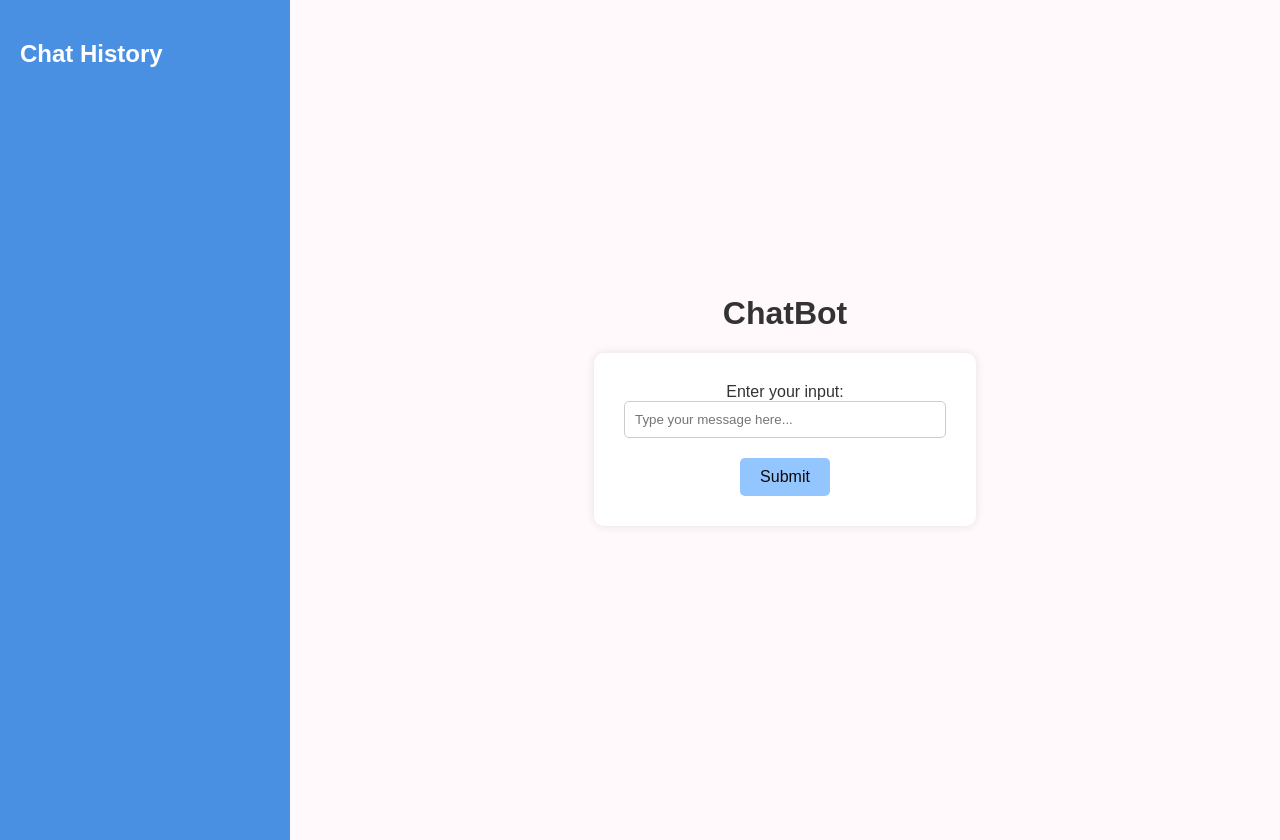
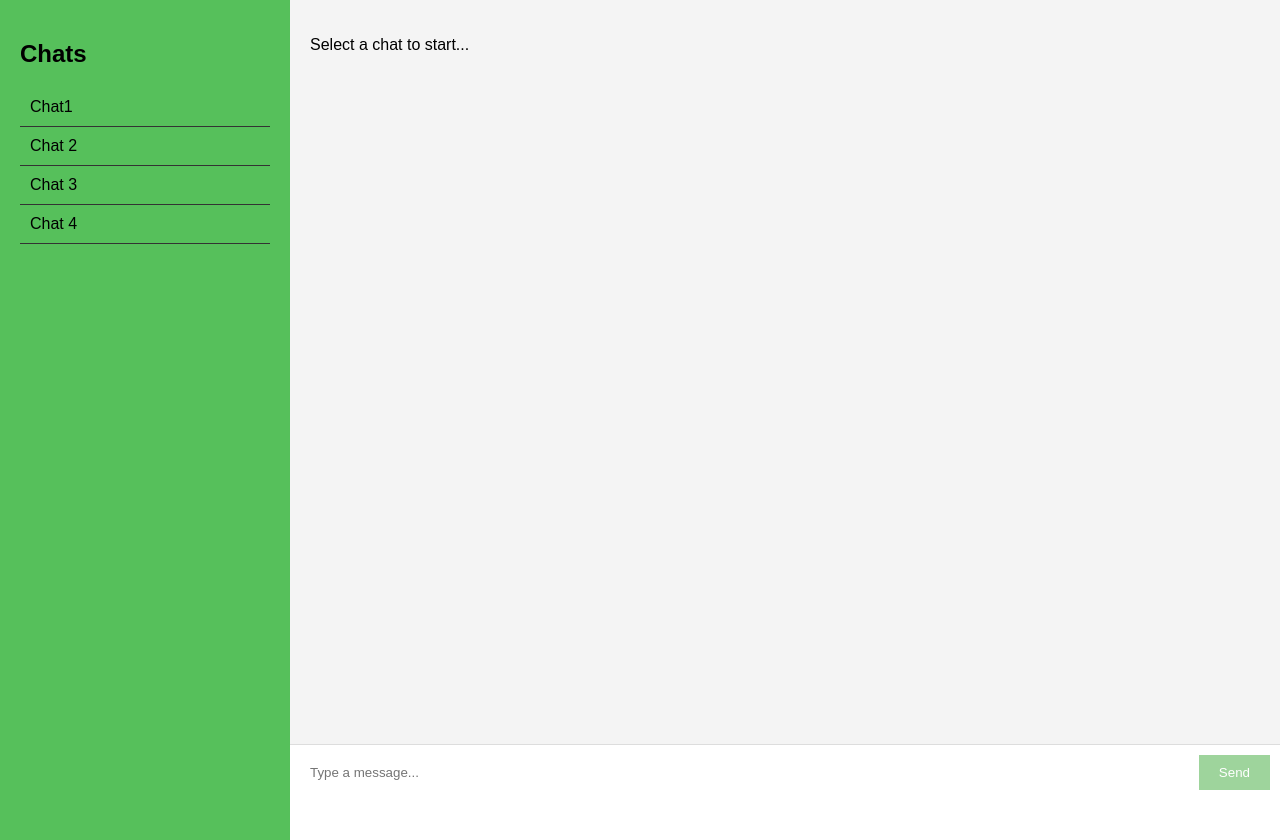
Before and after one commit to Muthan111/Chatbot, a FastAPI app: page / in a window 1280 px wide. Run offline with FastAPI, Linux system fonts and the light colour scheme.

Commit message:
Added index.html for the frontend

```diff
--- a/templates/index.html
+++ b/templates/index.html
@@ -3,134 +3,167 @@
 <head>
     <meta charset="UTF-8">
     <meta name="viewport" content="width=device-width, initial-scale=1.0">
-    <title>ChatBot</title>
+    <title>Chat Interface</title>
+    <link rel="stylesheet" href="https://cdnjs.cloudflare.com/ajax/libs/font-awesome/6.0.0/css/all.min.css">
     <style>
         body {
             display: flex;
-            height: 100vh;
             margin: 0;
             font-family: Arial, sans-serif;
-            background-color: #fff9fb;
-            color: #333;
         }
-
-        /* Sidebar Styles */
         .sidebar {
             width: 250px;
-            background-color: #4a90e2;
+            background-color: #56c05b;
+            color: rgb(0, 0, 0);
             padding: 20px;
-            overflow-y: auto;
             height: 100vh;
-            color: white;
         }
-
-        .chat-history {
-            list-style-type: none;
+        .sidebar h2 {
+            margin-bottom: 20px;
+        }
+        .chat-list {
+            list-style: none;
             padding: 0;
-            margin: 0;
         }
-
-        .chat-history li {
+        .chat-list li {
             padding: 10px;
-            border-bottom: 1px solid rgba(255, 255, 255, 0.3);
-            word-wrap: break-word;
+            cursor: pointer;
+            border-bottom: 1px solid #333;
         }
-
-        .user-message { font-weight: bold; }
-        .bot-message { color: #ffeb99; }
-
-        /* Chat Container */
-        .chat-container {
+        .chat-list li:hover {
+            background-color: #333;
+        }
+        .main-content {
             flex: 1;
             display: flex;
             flex-direction: column;
-            align-items: center;
-            justify-content: center;
+            height: 100vh;
+            background-color: #f4f4f4;
         }
-
-        form {
+        .chat-box {
+            flex: 1;
+            padding: 20px;
+            overflow-y: auto;
+        }
+        .input-box {
             display: flex;
-            flex-direction: column;
-            align-items: center;
-            background: white;
-            padding: 30px;
-            border-radius: 10px;
-            box-shadow: 0 0 10px rgba(0, 0, 0, 0.1);
+            padding: 10px;
+            background-color: white;
+            border-top: 1px solid #ddd;
         }
-
-        input[type="text"] {
+        .input-box input {
+            flex: 1;
             padding: 10px;
-            border: 1px solid #ccc;
-            border-radius: 5px;
-            width: 300px;
-            margin-bottom: 20px;
+            border: none;
+            outline: none;
         }
-
-        button {
-            background-color: #93c5ff;
-            color: rgb(13, 8, 8);
+        .input-box button {
             padding: 10px 20px;
             border: none;
-            border-radius: 5px;
+            background-color: #12970e68;
+            color: white;
             cursor: pointer;
-            font-size: 16px;
-        }
-
-        button:hover {
-            background-color: #357ab7;
         }
     </style>
+</head>
+<body>
+    <div class="sidebar">
+        <h2>Chats</h2>
+        <ul class="chat-list" id="chatList">
+            <li onclick="selectChat('Chat1')">Chat1</li>
+            <li onclick="selectChat('Chat2')">Chat 2</li>
+            <li onclick="selectChat('Chat3')">Chat 3</li>
+            <li onclick="selectChat('Chat4')">Chat 4</li>
+        </ul>
+    </div>
+    <div class="main-content">
+        <div class="chat-box" id="chatBox">
+            <p>Select a chat to start...</p>
+        </div>
+        <div class="input-box">
+            <input type="text" id="userInput" placeholder="Type a message...">
+            <button onclick="sendMessage()">Send</button>
+        </div>
+    </div>
+
     <script>
-        async function sendMessage(event) {
-            event.preventDefault();
-            let userInput = document.getElementById("user_input").value;
-            if (!userInput) return;
-
-            // Send message to FastAPI server
-            let response = await fetch("/chat", {
-                method: "POST",
-                body: new URLSearchParams({ user_input: userInput }),
-                headers: { "Content-Type": "application/x-www-form-urlencoded" }
+        async function selectChat(chatName) {
+            // document.getElementById("chatBox").innerHTML = `<p><strong>${chatName}</strong></p>`;
+            try {
+            // Call the backend API
+            const response = await fetch(`/getChat?chatname=${encodeURIComponent(chatName)}`, {
+                method: 'GET',
+                headers: {
+                    'Content-Type': 'application/json',
+                },
             });
 
-            let data = await response.json();
+            if (!response.ok) {
+                throw new Error('Failed to fetch chat data');
+            }
 
-            // Update chat history
-            let chatHistory = document.querySelector(".chat-history");
-            chatHistory.innerHTML = "";
+            const data = await response.json();
 
-            data.chat_history.forEach(chat => {
-                let messageElement = document.createElement("li");
-                messageElement.className = chat.role === "user" ? "user-message" : "bot-message";
-                messageElement.textContent = chat.message;
-                chatHistory.appendChild(messageElement);
+            // Update the chat box with the response
+            document.getElementById("chatBox").innerHTML = `<p><strong>${chatName}</strong></p>`;
+            if (data.messages) {
+                data.messages.forEach(message => {
+                    document.getElementById("chatBox").innerHTML += `<p>${message}</p>`;
+                });
+            }
+        } catch (error) {
+            console.error('Error:', error);
+            document.getElementById("chatBox").innerHTML = `<p>Error loading chat</p>`;
+        }
+        }
+        // function sendMessage() {
+        //     const userInput = document.getElementById("userInput").value;
+        //     if (!userInput) return;
+
+        //     const chatBox = document.getElementById("chatBox");
+        //     const userMessage = `<p><strong>You:</strong> ${userInput}</p>`;
+        //     chatBox.innerHTML += userMessage;
+        //     document.getElementById("userInput").value = "";
+        // }
+        async function sendMessage() {
+        try {
+            const chatName = "Chat1"; // Replace with the actual chat name if dynamic
+            const userInput = document.getElementById("userInput").value;
+
+            if (!userInput) {
+                alert("Please enter a message.");
+                return;
+            }
+
+            // Construct the URL with query parameters
+            const url = `/interactWithChat?chatname=${encodeURIComponent(chatName)}&message=${encodeURIComponent(userInput)}`;
+
+            // Call the backend API
+            const response = await fetch(url, {
+                method: 'GET',
+                headers: {
+                    'Content-Type': 'application/json',
+                },
             });
 
-            document.getElementById("user_input").value = "";
+            if (!response.ok) {
+                throw new Error('Failed to interact with chat');
+            }
+
+            const data = await response.json();
+
+            // Update the chat box with the response
+            const chatBox = document.getElementById("chatBox");
+            chatBox.innerHTML += `<p><strong>You:</strong> ${userInput}</p>`;
+            chatBox.innerHTML += `<p><strong>Bot:</strong> ${data.botResponse}</p>`;
+
+            // Clear the input field
+            document.getElementById("userInput").value = "";
+        } catch (error) {
+            console.error('Error:', error);
+            document.getElementById("chatBox").innerHTML += `<p>Error interacting with chat</p>`;
         }
+    }
     </script>
-</head>
-<body>
-    <!-- Sidebar for chat history -->
-    <div class="sidebar">
-        <h2>Chat History</h2>
-        <ul class="chat-history">
-            {% for chat in chat_history %}
-                <li class="{{ 'user-message' if chat.role == 'user' else 'bot-message' }}">
-                    {{ chat.message }}
-                </li>
-            {% endfor %}
-        </ul>
-    </div>
-
-    <!-- Chat Form -->
-    <div class="chat-container">
-        <h1>ChatBot</h1>
-        <form onsubmit="sendMessage(event)">
-            <label for="user_input">Enter your input:</label>
-            <input type="text" id="user_input" name="user_input" placeholder="Type your message here..." required>
-            <button type="submit">Submit</button>
-        </form>
-    </div>
 </body>
 </html>
```
